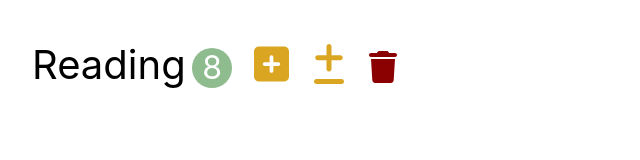
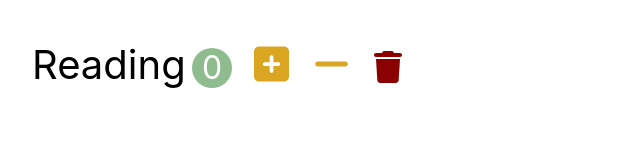
Before and after one commit to sinde530/project, a React (Create React App) app in the folder react/dream-coding/: page / in a window 1280 px wide. Shown: the top 160 px of the page, without its empty margins (0-640 px from the left). Built offline with nearby package versions, Linux system fonts and the light colour scheme.

Commit message:
증감식 사용하기

```diff
--- a/react/dream-coding/src/components/Habit.js
+++ b/react/dream-coding/src/components/Habit.js
@@ -1,18 +1,40 @@
 import React, { Component } from "react";
 
 export default class Habit extends Component {
+    // components 안에서 정의한 컴포넌트 오브젝트
+    state = {
+        count: 0,
+    };
+
+    handleIncrement = () => {
+        this.setState({ count: this.state.count + 1 })
+    }
+    handleDecrement = () => {
+        const count = this.state.count - 1;
+        // 0보다 작으면 count를 출력
+        this.setState({ count: count < 0 ? 0 : count })
+    }
+
     render() {
         return (
             <div className="habit-container">
                 <span className="habit-name">Reading</span>
-                <span className="habit-count">8</span>
-                <button className="habit-button habit-increase">
+                <span className="habit-count">{this.state.count}</span>
+                <button
+                    className="habit-button habit-increase"
+                    onClick={this.handleIncrement}
+                >
                     <i className="fas fa-plus-square"></i>
                 </button>
-                <button className="habit-button habit-decrease">
-                    <i className="fas fa-plus-minus"></i>
+                <button
+                    className="habit-button habit-decrease"
+                    onClick={this.handleDecrement}
+                >
+                    <i className="fas fa-minus"></i>
                 </button>
-                <button className="habit-button habit-delete">
+                <button
+                    className="habit-button habit-delete"
+                >
                     <i className="fas fa-trash"></i>
                 </button>
             </div>
```
